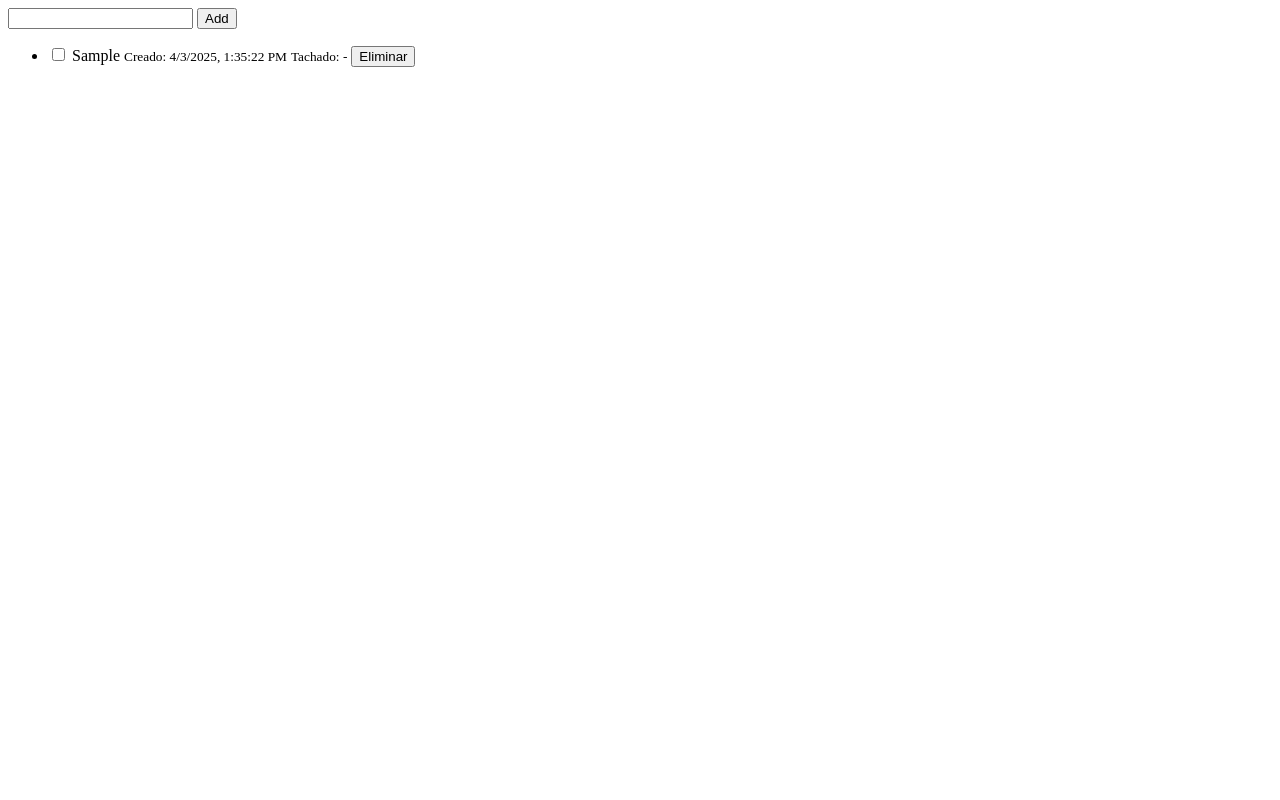
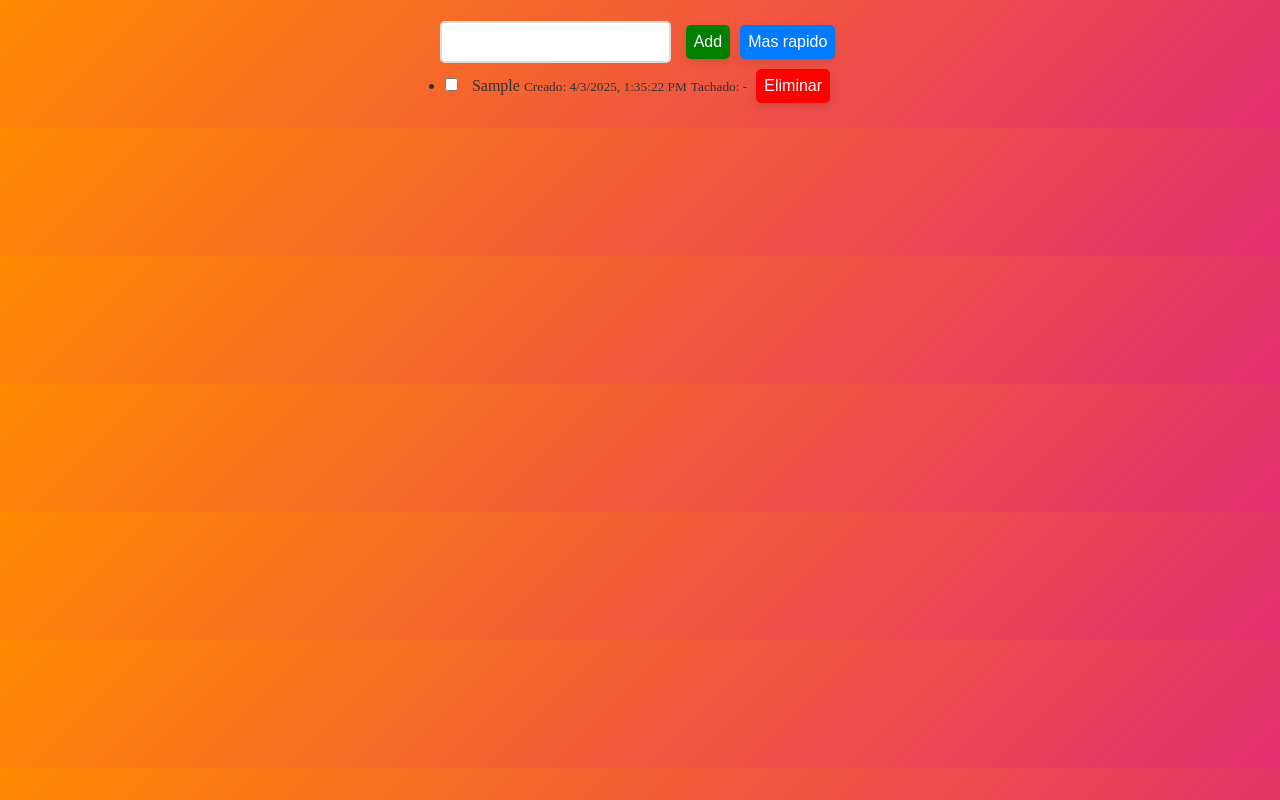
Before and after one commit to FranMarapode/.TODOList, a plain HTML site: page index.html in a window 1280 px wide. Both pictures are taken after typing "Sample" into the empty fields and a click on the button "Add". Drawn offline with Linux system fonts and the light colour scheme.

Commit message:
Avanzamos

```diff
--- a/index.html
+++ b/index.html
@@ -4,18 +4,16 @@
     <meta charset="UTF-8">
     <meta name="viewport" content="width=device-width, initial-scale=1.0">
     <title>TODO List</title>
+    <link rel="stylesheet" href="style.css">
 </head>
 <body>
     <div>
         <input type="text" id="ingreso">
-        <button onclick="agregar()">Add</button>
-
+        <button id="agregar" onclick="agregar()">Add</button>
+        <button id="masRapido" onclick="CalculoMasRapido()"> Mas rapido </button>
     </div>
 
-    <ul id="lista">
-
-
-    </ul>
+    <ul id="lista"></ul>
 
 
     <script src="./script.js"></script>
--- a/script.js
+++ b/script.js
@@ -3,12 +3,13 @@ let ingreso = document.getElementById("ingreso")
 
 
 const agregar = ( ) => {
+    let time = Date.now()
     if (ingreso.value !== "") {
         tareas.push({
             texto: ingreso.value,
             estado: false,
             fechaTachado: null,
-            fechaCreacion: new Date()
+            fechaCreacion: new Date(time)
         })
         ingreso.value = ""
         mostrar()
@@ -27,16 +28,19 @@ const mostrar = () => {
                 <span style="text-decoration: ${t.estado ? "line-through" : "none"}">${t.texto}</span>
                 <small>Creado: ${fechaC}</small>
                 <small>Tachado: ${t.fechaTachado ? t.fechaTachado : "-"}</small>
-                <button onclick="eliminar(${id})">Eliminar</button>
+                <button id="eliminar" onclick="eliminar(${id})">Eliminar</button>
             </li>`;
+
+
         })
 
 
     }
 
 const marcar = (id) => {
+    let time = Date.now()
     tareas[id].estado = !tareas[id].estado
-    let fechaT = tareas[id].estado ? new Date() : null
+    let fechaT = tareas[id].estado ? new Date(time) : null
     tareas[id].fechaTachado = fechaT ? fechaT.toLocaleString() : null
     mostrar()
 }
@@ -48,3 +52,21 @@ const eliminar = (id) => {
         mostrar()
     }
 }
+
+const CalculoMasRapido = () => {
+    let tareaMasRapido;
+    for (let i = 0; i < tareas.length; i++) {
+        if (tareas[i].fechaTachado != null) {
+            let rapidez = (tareas[i].fechaTachado - tareas[i].fechaCreacion);
+            let masRapido = ""
+            if ( masRapido == "" || rapidez < masRapido) {
+                masRapido = rapidez;
+                tareaMasRapido = tareas[i]
+            }
+        }
+
+    }
+    mostrar()
+    alert(tareaMasRapido.texto)
+
+}
--- /dev/null
+++ b/style.css
@@ -0,0 +1,58 @@
+*{
+    margin: 0;
+    padding: 0;
+    box-sizing: content-box;
+}
+
+body{
+    background-color: #f5f5f5;
+    color: #333;
+    padding: 20px;
+    justify-content: center;
+    align-items: center;
+    background: linear-gradient(135deg, #ff8a00, #e52e71);
+}
+
+input{
+    padding: 10px;
+    margin-right: 10px;
+    font-size: 1rem;
+    border: 2px solid #ddd;
+    border-radius: 5px;
+    transition: all 0.3s ease;
+}
+
+button{
+    border-radius: 8px;
+    box-shadow: 0 4px 10px rgba(0, 0, 0, 0.1);
+    background-color: #007BFF;
+    color: white;
+    padding: 8px;
+    margin: 5px;
+    font-size: 1rem;
+    border: none;
+    border-radius: 5px;
+    cursor: pointer;
+    transition: background-color 0.3s ease;
+}
+
+div{
+    display: flex;
+    justify-content: center;
+    align-items: center;
+}
+
+ul{
+    justify-content: center;
+    align-items: center;
+    flex-direction: column;
+    display: flex;
+}
+
+#agregar{
+    background-color: green;
+}
+
+#eliminar{
+    background-color: red;
+}
```
